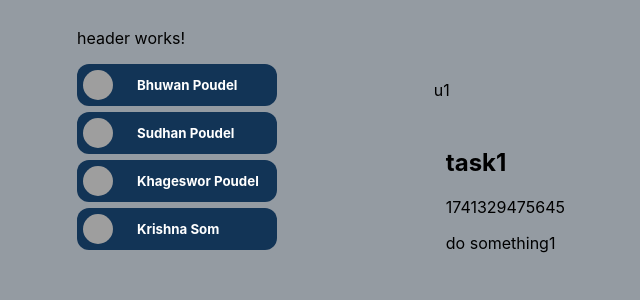
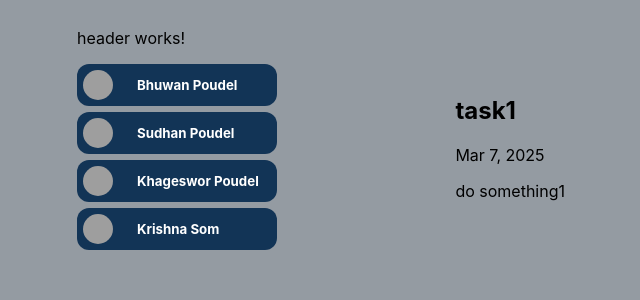
Before and after one commit to sudhansom/angular19, an Angular app: page / in a window 1280 px wide. Shown: the top 300 px of the page, without its empty margins (313-953 px from the left). Built offline with nearby package versions, Linux system fonts and the light colour scheme; grey boxes are pictures that could not be loaded.

Commit message:
set datepipe

```diff
--- a/src/app/components/tasks/each-task/each-task.component.html
+++ b/src/app/components/tasks/each-task/each-task.component.html
@@ -1,5 +1,5 @@
 <app-container>
   <h2>{{ title() }}</h2>
-  <p>{{ date() }}</p>
+  <p>{{ date() | date }}</p>
   <p>{{ description() }}</p>
 </app-container>
--- a/src/app/components/tasks/each-task/each-task.component.ts
+++ b/src/app/components/tasks/each-task/each-task.component.ts
@@ -1,9 +1,10 @@
 import { Component, Input, input } from '@angular/core';
 import { ContainerComponent } from '../../container/container.component';
+import { DatePipe } from '@angular/common';
 
 @Component({
   selector: 'app-each-task',
-  imports: [ContainerComponent],
+  imports: [ContainerComponent, DatePipe],
   templateUrl: './each-task.component.html',
   styleUrl: './each-task.component.scss'
 })
--- a/src/app/components/tasks/tasks.component.html
+++ b/src/app/components/tasks/tasks.component.html
@@ -1,4 +1,3 @@
 @for(task of userTasks; track task.id){
-  <p>{{ userId }}</p>
   <app-each-task [id]="task.id" [title]="task.title" [description]="task.description" [date]="task.date"></app-each-task>
 }
```
